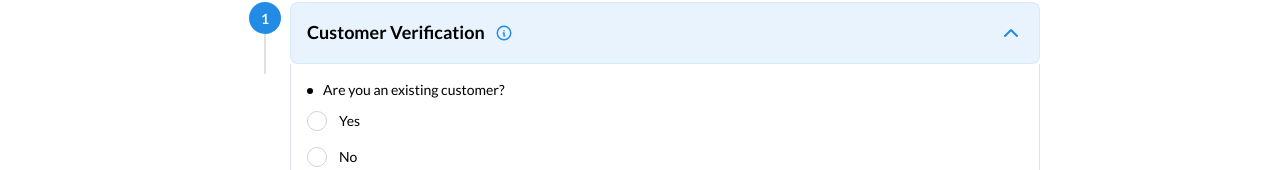
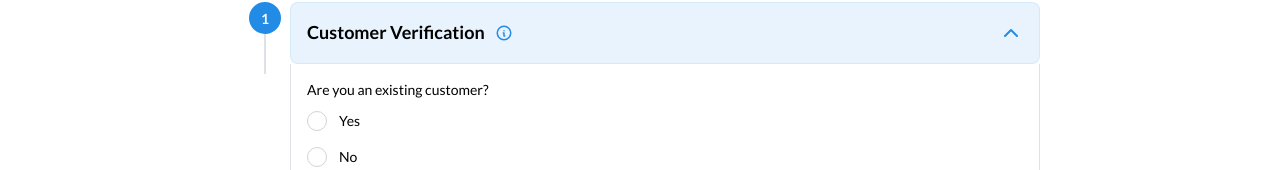
Before and after one commit to goodstripe/Alpha-Platform, a Next.js app: page /onboarding in a window 1280 px wide. Shown: the part 206-376 px from the top of the page. Built offline with nearby package versions, Linux system fonts and the light colour scheme.

Commit message:
`Removed QuestionWithDot component and replaced with Text elements in various places`

```diff
--- a/src/app/onboarding/page.tsx
+++ b/src/app/onboarding/page.tsx
@@ -274,22 +274,6 @@ const FinancialInformationForm: React.FC<{
   );
 };
 
-const QuestionWithDot = ({ children }: { children: React.ReactNode }) => {
-  return (
-    <Flex align="start" gap="xs" wrap="nowrap">
-      <Box
-        w={6}
-        h={6}
-        bg="black"
-        style={{ borderRadius: "50%", marginTop: 8, flexShrink: 0 }}
-      />
-      <Text size="sm" fw={500}>
-        {children}
-      </Text>
-    </Flex>
-  );
-};
-
 const ComplianceQuestions: React.FC<{
   data: FormData["compliance"];
   onChange: (data: Partial<FormData["compliance"]>) => void;
@@ -297,11 +281,11 @@ const ComplianceQuestions: React.FC<{
   return (
     <Stack gap="lg">
       <div>
-        <QuestionWithDot>
+        <Text size="sm" fw={500} mb="xs">
           Do you, or does a family or household member, work for a broker-dealer
           or a securities or futures exchange, futures commission merchant,
           retail foreign exchange dealer, or securities or futures regulator?
-        </QuestionWithDot>
+        </Text>
         <Radio.Group
           name="compliance1"
           value={data.question1}
@@ -315,10 +299,10 @@ const ComplianceQuestions: React.FC<{
       </div>
 
       <div>
-        <QuestionWithDot>
+        <Text size="sm" fw={500} mb="xs">
           Do you, or does a family or household member, serve on a board of
           directors, or as another policymaker at a public company?
-        </QuestionWithDot>
+        </Text>
         <Radio.Group
           name="compliance2"
           value={data.question2}
@@ -332,10 +316,10 @@ const ComplianceQuestions: React.FC<{
       </div>
 
       <div>
-        <QuestionWithDot>
+        <Text size="sm" fw={500} mb="xs">
           Do you, or does a family or household member, own 10% or more of a
           public company?
-        </QuestionWithDot>
+        </Text>
         <Radio.Group
           name="compliance3"
           value={data.question3}
@@ -349,10 +333,10 @@ const ComplianceQuestions: React.FC<{
       </div>
 
       <div>
-        <QuestionWithDot>
+        <Text size="sm" fw={500} mb="xs">
           Have you been notified by the IRS that you are subject to backup
           withholding?
-        </QuestionWithDot>
+        </Text>
         <Radio.Group
           name="compliance4"
           value={data.question4}
@@ -388,9 +372,9 @@ const AccountPurposeForm: React.FC<{
         onChange={(value) => value !== null && onChange({ source: value })}
       />
 
-      <QuestionWithDot>
+      <Text size="sm" fw={500}>
         Does any portion of your net worth and funding come from outside the US?
-      </QuestionWithDot>
+      </Text>
       <Radio.Group
         value={data.foreignFunds}
         onChange={(value) => onChange({ foreignFunds: value })}
@@ -401,9 +385,9 @@ const AccountPurposeForm: React.FC<{
         </Stack>
       </Radio.Group>
 
-      <QuestionWithDot>
+      <Text size="sm" fw={500}>
         What is the purpose and expected use of this account?
-      </QuestionWithDot>
+      </Text>
       <Select
         label="Select Purpose"
         placeholder="Select Purpose"
@@ -429,7 +413,9 @@ const AccreditationForm: React.FC<{
 
   return (
     <Stack gap="md">
-      <QuestionWithDot>Are you an accredited investor?</QuestionWithDot>
+      <Text size="sm" fw={500}>
+        Are you an accredited investor?
+      </Text>
       <Radio.Group
         value={data.isAccredited}
         onChange={(value) => onChange({ isAccredited: value })}
@@ -442,9 +428,9 @@ const AccreditationForm: React.FC<{
 
       {data.isAccredited === "yes" && (
         <>
-          <QuestionWithDot>
+          <Text size="sm" fw={500}>
             Please choose how you would like to verify your accreditation?
-          </QuestionWithDot>
+          </Text>
           <Radio.Group
             value={data.verificationMethod}
             onChange={(value) => onChange({ verificationMethod: value })}
@@ -460,7 +446,9 @@ const AccreditationForm: React.FC<{
       {data.isAccredited === "yes" &&
         data.verificationMethod === "self_attestation" && (
           <>
-            <QuestionWithDot>Upload Documents</QuestionWithDot>
+            <Text size="sm" fw={500}>
+              Upload Documents
+            </Text>
             <Dropzone
               onDrop={(files) => onChange({ documents: files })}
               accept={[MIME_TYPES.pdf, MIME_TYPES.png, MIME_TYPES.jpeg]}
@@ -488,9 +476,9 @@ const TrustedContactPersonForm: React.FC<{
 }> = ({ data, onChange }) => {
   return (
     <Stack gap="md">
-      <QuestionWithDot>
+      <Text size="sm" fw={500}>
         Important note about designating a trusted contact person.
-      </QuestionWithDot>
+      </Text>
 
       <Radio.Group
         value={data.designate}
@@ -676,7 +664,9 @@ const Onboarding: React.FC = () => {
         "Identity verification is required by financial regulations to prevent fraud. We use bank-level encryption to protect your personal information. Existing customers may have a streamlined verification process.",
       content: (
         <div>
-          <QuestionWithDot>Are you an existing customer?</QuestionWithDot>
+          <Text size="sm" fw={500} mb="xs">
+            Are you an existing customer?
+          </Text>
           <Radio.Group
             value={formData.customerVerification.isExistingCustomer}
             onChange={(value) =>
@@ -703,7 +693,9 @@ const Onboarding: React.FC = () => {
         "Select the account type that best fits your financial goals. Brokerage accounts are for general investing, while retirement accounts offer tax advantages for long-term savings. Your choice will determine available investment options and tax treatment.",
       content: (
         <div>
-          <QuestionWithDot>Select Account Type -</QuestionWithDot>
+          <Text size="sm" fw={500} mb="xs">
+            Select Account Type -
+          </Text>
           <Radio.Group
             value={formData.accountType.type}
             onChange={(value) => updateFormData("accountType", { type: value })}
```
